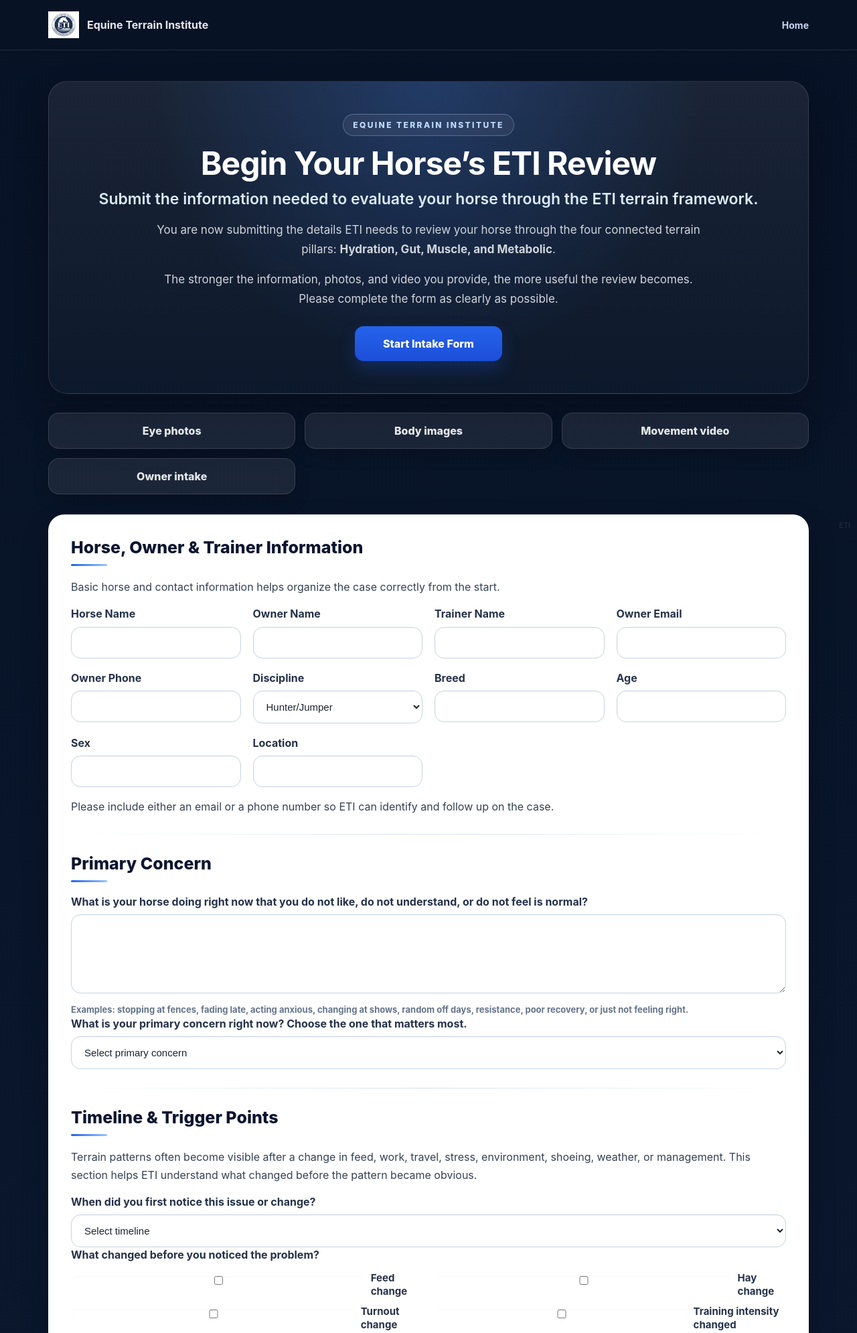
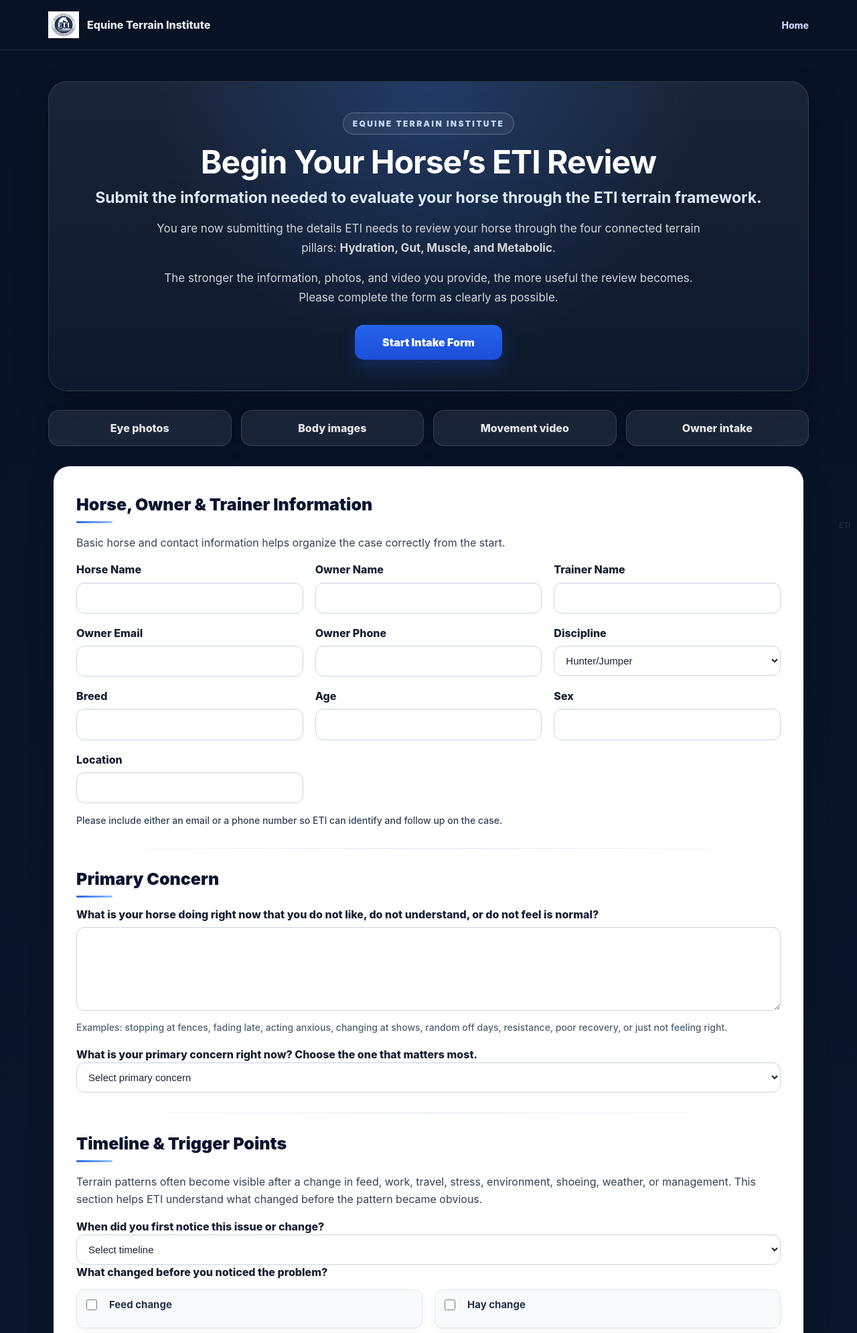
Before and after one commit to Hallinass01/eti-system, a Flask app: page / in a window 1280 px wide. Shown: the top 1990 px of the page at 67% size. Run offline with Flask 3, Linux system fonts and the light colour scheme.

Commit message:
Update style.css

```diff
--- a/static/style.css
+++ b/static/style.css
@@ -6,13 +6,19 @@
   --panel:#ffffff;
   --soft:#f6f8fc;
   --ink:#0b1530;
+  --text:#334155;
   --muted:#64748b;
   --line:#dbe3ef;
+  --lightblue:#dbeafe;
 }
 
-*{box-sizing:border-box}
+*{
+  box-sizing:border-box;
+}
 
-html{scroll-behavior:smooth}
+html{
+  scroll-behavior:smooth;
+}
 
 body{
   margin:0;
@@ -44,7 +54,7 @@ body{
   align-items:center;
   gap:12px;
   color:#e5e7eb;
-  font-weight:700;
+  font-weight:800;
 }
 
 .logo img{
@@ -56,18 +66,26 @@ body{
 .nav{
   display:flex;
   gap:20px;
+  align-items:center;
 }
 
 .nav a{
   color:#cbd5f5;
   text-decoration:none;
-  font-weight:700;
+  font-weight:800;
   font-size:14px;
 }
 
-.nav a:hover{color:#fff}
+.nav a:hover{
+  color:#ffffff;
+}
+
+/* ------------------------------
+   Page / Hero
+------------------------------ */
 
 .page{
+  width:100%;
   max-width:1180px;
   margin:0 auto;
   padding:46px 22px 70px;
@@ -86,7 +104,7 @@ body{
 }
 
 .hero.compact{
-  padding:48px 28px;
+  padding:46px 28px;
 }
 
 .eyebrow,
@@ -95,7 +113,7 @@ body{
   font-size:12px;
   letter-spacing:2.4px;
   text-transform:uppercase;
-  font-weight:800;
+  font-weight:900;
   color:#bfdbfe;
   padding:8px 14px;
   border-radius:999px;
@@ -108,14 +126,14 @@ body{
   margin:0 0 14px;
   font-size:48px;
   line-height:1.05;
-  color:#fff;
+  color:#ffffff;
   letter-spacing:-1px;
 }
 
 .hero h2{
   margin:0 0 18px;
   font-size:23px;
-  font-weight:600;
+  font-weight:650;
   color:#dbeafe;
 }
 
@@ -136,12 +154,16 @@ body{
 
 .hero li{
   margin:8px 0;
-  font-weight:700;
+  font-weight:800;
 }
+
+/* ------------------------------
+   Trust Strip
+------------------------------ */
 
 .trust-strip{
   display:grid;
-  grid-template-columns:repeat(3,1fr);
+  grid-template-columns:repeat(4,minmax(0,1fr));
   gap:14px;
   margin:0 0 30px;
 }
@@ -152,10 +174,14 @@ body{
   border-radius:16px;
   padding:16px;
   text-align:center;
-  font-weight:800;
+  font-weight:850;
   color:#e5e7eb;
   box-shadow:0 10px 24px rgba(0,0,0,.16);
 }
+
+/* ------------------------------
+   Panels / Sections
+------------------------------ */
 
 .panel{
   background:var(--panel);
@@ -165,13 +191,21 @@ body{
   margin-bottom:28px;
   box-shadow:0 18px 40px rgba(0,0,0,.22);
   overflow:hidden;
+  min-width:0;
+  overflow-wrap:break-word;
+}
+
+form.panel{
+  max-width:1120px;
+  margin-left:auto;
+  margin-right:auto;
 }
 
 .section-title{
   font-size:25px;
-  font-weight:850;
+  font-weight:900;
   color:#0b1530;
-  margin:0 0 18px;
+  margin:8px 0 14px;
 }
 
 .section-title::after{
@@ -184,102 +218,178 @@ body{
   background:linear-gradient(90deg,#2563eb,#93c5fd);
 }
 
-.panel p{
-  line-height:1.65;
-  color:#334155;
+.section-divider{
+  height:1px;
+  margin:30px 0;
+  background:linear-gradient(90deg,transparent,#d7e1ee,transparent);
 }
 
+.panel p,
 .panel ul{
-  line-height:1.7;
-  color:#334155;
+  line-height:1.65;
+  color:var(--text);
 }
+
+.helper,
+.helper-text,
+small{
+  color:#526174;
+  font-size:14px;
+  line-height:1.45;
+  font-weight:500;
+}
+
+small{
+  display:block;
+  margin-top:8px;
+}
+
+/* ------------------------------
+   Grid Layouts
+------------------------------ */
 
 .grid{
   display:grid;
   gap:18px;
+  align-items:start;
 }
 
-.grid.two{grid-template-columns:repeat(2,1fr)}
-.grid.three{grid-template-columns:repeat(3,1fr)}
-.grid.four{grid-template-columns:repeat(4,1fr)}
+.grid.two{
+  grid-template-columns:repeat(2,minmax(0,1fr));
+}
+
+.grid.three{
+  grid-template-columns:repeat(3,minmax(0,1fr));
+}
+
+.grid.four{
+  grid-template-columns:repeat(3,minmax(0,1fr));
+}
+
+/* ------------------------------
+   Form Fields
+------------------------------ */
 
 label{
-  display:block;
-  font-weight:700;
-  color:#24324a;
+  display:flex;
+  flex-direction:column;
+  gap:7px;
+  font-weight:800;
+  color:#172033;
   line-height:1.45;
+  min-width:0;
 }
 
-input,select,textarea{
+input,
+select,
+textarea{
   width:100%;
-  margin-top:7px;
-  padding:14px 15px;
-  border-radius:14px;
-  border:1px solid #c7d3e3;
+  box-sizing:border-box;
+  border:1px solid #cbd5e1;
+  border-radius:12px;
+  padding:12px 13px;
   font-size:15px;
-  background:#fff;
+  line-height:1.35;
+  background:#ffffff;
   color:#1b2330;
   box-shadow:inset 0 1px 2px rgba(15,23,42,.03);
 }
 
-input:focus,select:focus,textarea:focus{
+input:focus,
+select:focus,
+textarea:focus{
   outline:none;
   border-color:#60a5fa;
   box-shadow:0 0 0 4px rgba(96,165,250,.18);
 }
 
 textarea{
-  min-height:118px;
+  min-height:105px;
   resize:vertical;
 }
 
-textarea[name="horse_story"]{min-height:150px}
+textarea[name="horse_story"]{
+  min-height:150px;
+}
 
-small{
-  display:block;
-  margin-top:8px;
-  color:#64748b;
-  font-size:13px;
-  line-height:1.5;
+.wide-label{
+  grid-column:1 / -1;
+  margin-bottom:18px;
 }
+
+.wide-label textarea{
+  min-height:125px;
+}
+
+/* ------------------------------
+   Fieldsets
+------------------------------ */
 
 fieldset{
   border:1px solid var(--line);
   border-radius:18px;
-  padding:20px;
-  margin-top:24px;
-  background:#fcfdff;
+  padding:22px;
+  margin:0;
+  background:#ffffff;
 }
 
 legend{
-  padding:0 8px;
-  font-weight:850;
-  color:#16345f;
+  padding:0 10px;
+  font-weight:900;
+  color:#0f2747;
+  font-size:20px;
+}
+
+/* ------------------------------
+   Checkbox Grid - Clean Alignment
+------------------------------ */
+
+.check-grid{
+  display:grid;
+  grid-template-columns:repeat(2,minmax(0,1fr));
+  gap:12px 18px;
+  margin:14px 0 18px;
+  align-items:stretch;
+}
+
+.check-grid label{
+  display:grid !important;
+  grid-template-columns:24px 1fr !important;
+  column-gap:10px;
+  align-items:start !important;
+  min-height:58px;
+  height:100%;
+  padding:12px 14px !important;
+  box-sizing:border-box;
+  text-align:left;
+  line-height:1.35;
+  font-size:15px;
+  font-weight:700;
+  color:#24324a;
+  background:#f8fafc;
+  border:1px solid #e2e8f0;
+  border-radius:12px;
+  box-shadow:0 5px 12px rgba(15,23,42,.04);
+}
+
+.check-grid input[type="checkbox"]{
+  width:16px !important;
+  height:16px !important;
+  min-width:16px;
+  margin:2px 0 0 0 !important;
+  padding:0 !important;
+  justify-self:start;
+  align-self:start;
+  accent-color:var(--blue);
 }
 
 .checks{
-  display:grid;
-  grid-template-columns:repeat(2,1fr);
-  gap:12px 18px;
+  display:block;
 }
 
-.checks label{
-  display:flex;
-  gap:12px;
-  align-items:flex-start;
-  padding:14px 16px;
-  border-radius:15px;
-  background:linear-gradient(180deg,#fff,#f8fbff);
-  border:1px solid var(--line);
-  box-shadow:0 5px 12px rgba(15,23,42,.04);
-}
-
-.checks input[type="checkbox"]{
-  width:auto;
-  margin-top:3px;
-  accent-color:#2563eb;
-  transform:scale(1.15);
-}
+/* ------------------------------
+   Buttons
+------------------------------ */
 
 .submit-row{
   display:flex;
@@ -291,51 +401,36 @@ legend{
   text-align:center;
 }
 
-button,.hero-cta{
+button,
+.hero-cta{
   display:inline-block;
   min-width:220px;
   padding:16px 28px;
   border-radius:13px;
   border:none;
   background:linear-gradient(180deg,var(--blue),var(--blue2));
-  color:#fff;
+  color:#ffffff;
   font-size:16px;
-  font-weight:850;
+  font-weight:900;
   text-decoration:none;
   cursor:pointer;
   box-shadow:0 12px 26px rgba(37,99,235,.25);
 }
 
-button:hover,.hero-cta:hover{
+button:hover,
+.hero-cta:hover{
   background:linear-gradient(180deg,#1d4ed8,#1e40af);
 }
 
-button:active,.hero-cta:active{
+button:active,
+.hero-cta:active{
   transform:translateY(1px);
 }
 
-.section-divider{
-  height:1px;
-  margin:28px 0;
-  background:linear-gradient(90deg,transparent,#d7e1ee,transparent);
-}
+/* ------------------------------
+   Case Detail / Highlights
+------------------------------ */
 
-.framework-grid{
-  display:grid;
-  grid-template-columns:repeat(2,minmax(0,1fr));
-  gap:18px;
-  margin:18px 0;
-}
-
-.framework-card{
-  height:100%;
-}
-
-@media (max-width:980px){
-  .framework-grid{
-    grid-template-columns:1fr;
-  }
-}
 .case-highlight{
   background:#f8fbff;
   border:1px solid var(--line);
@@ -578,261 +754,31 @@ button:active,.hero-cta:active{
     grid-template-columns:1fr;
   }
 }
-.framework-grid{
-  display:grid;
-  grid-template-columns:repeat(2,minmax(0,1fr));
-  gap:18px;
-  margin:18px 0;
-}
 
-.framework-card{
-  height:100%;
-}
-
-@media (max-width:980px){
-  .framework-grid{
+@media (max-width:680px){
+  .grid.four,
+  .grid.three,
+  .grid.two,
+  .trust-strip,
+  .summary-strip{
     grid-template-columns:1fr;
   }
-}
-/* DESKTOP LAYOUT FIX */
-@media (min-width:981px){
-  .page{
-    width:100%;
-    max-width:1180px;
-    margin:0 auto;
-    padding-left:22px;
-    padding-right:22px;
+
+  form.panel{
+    padding:20px;
   }
 
-  .hero,
-  .panel{
-    width:100%;
-    max-width:100%;
+  fieldset{
+    padding:18px;
   }
 
-  .framework-grid{
-    grid-template-columns:repeat(2,minmax(0,1fr));
+  button,
+  .hero-cta{
     width:100%;
+    min-width:0;
   }
 
-  .grid.four{
-    grid-template-columns:repeat(4,minmax(0,1fr));
-  }
-
-  .grid.three{
-    grid-template-columns:repeat(3,minmax(0,1fr));
-  }
-
-  .grid.two{
-    grid-template-columns:repeat(2,minmax(0,1fr));
-  }
-
-  .trust-strip{
-    grid-template-columns:repeat(3,minmax(0,1fr));
-  }
-
-  .summary-strip{
-    grid-template-columns:repeat(4,minmax(0,1fr));
+  .check-grid label{
+    min-height:auto;
   }
 }
-
-/* PREVENT LONG TEXT FROM BREAKING CARD WIDTHS */
-.panel,
-.framework-card,
-.case-highlight,
-.summary-card,
-.trust-strip div{
-  min-width:0;
-  overflow-wrap:break-word;
-}
-.hidden-admin-link {
-  position: fixed;
-  right: 10px;
-  bottom: 8px;
-  z-index: 9999;
-}
-
-.hidden-admin-link a {
-  color: rgba(255, 255, 255, 0.12);
-  font-size: 11px;
-  text-decoration: none;
-}
-
-.hidden-admin-link a:hover {
-  color: rgba(255, 255, 255, 0.75);
-}
-.check-grid {
-  display: grid;
-  grid-template-columns: repeat(2, minmax(0, 1fr));
-  gap: 10px 18px;
-  margin: 12px 0 18px;
-}
-
-.check-grid label {
-  display: flex;
-  align-items: flex-start;
-  gap: 8px;
-  font-size: 15px;
-  line-height: 1.35;
-}
-
-.helper-text {
-  color: #475569;
-  font-size: 15px;
-  line-height: 1.5;
-  margin: 4px 0 12px;
-}
-
-@media (max-width: 720px) {
-  .check-grid {
-    grid-template-columns: 1fr;
-  }
-  /* ------------------------------
-   ETI Intake Form Layout Cleanup
------------------------------- */
-
-form.panel {
-  max-width: 1120px;
-  margin-left: auto;
-  margin-right: auto;
-}
-
-.grid {
-  display: grid;
-  gap: 18px;
-  align-items: start;
-}
-
-.grid.four {
-  grid-template-columns: repeat(3, minmax(0, 1fr));
-}
-
-.grid.three {
-  grid-template-columns: repeat(3, minmax(0, 1fr));
-}
-
-.grid.two {
-  grid-template-columns: repeat(2, minmax(0, 1fr));
-}
-
-label {
-  display: flex;
-  flex-direction: column;
-  gap: 7px;
-  font-weight: 700;
-  color: #172033;
-}
-
-input,
-select,
-textarea {
-  width: 100%;
-  box-sizing: border-box;
-  border: 1px solid #cbd5e1;
-  border-radius: 12px;
-  padding: 12px 13px;
-  font-size: 15px;
-  line-height: 1.35;
-  background: #ffffff;
-}
-
-textarea {
-  min-height: 105px;
-  resize: vertical;
-}
-
-.wide-label {
-  grid-column: 1 / -1;
-  margin-bottom: 18px;
-}
-
-.wide-label textarea {
-  min-height: 125px;
-}
-
-small,
-.helper,
-.helper-text {
-  color: #526174;
-  font-size: 14px;
-  line-height: 1.45;
-  font-weight: 500;
-}
-
-fieldset {
-  border: 1px solid #dbe3ef;
-  border-radius: 18px;
-  padding: 22px;
-  margin: 0;
-  background: #ffffff;
-}
-
-legend {
-  padding: 0 10px;
-  font-weight: 800;
-  color: #0f2747;
-  font-size: 20px;
-}
-
-.check-grid {
-  display: grid;
-  grid-template-columns: repeat(2, minmax(0, 1fr));
-  gap: 12px 18px;
-  margin-top: 14px;
-}
-
-.check-grid label {
-  flex-direction: row;
-  align-items: flex-start;
-  gap: 9px;
-  font-weight: 600;
-  line-height: 1.35;
-  background: #f8fafc;
-  border: 1px solid #e2e8f0;
-  border-radius: 12px;
-  padding: 11px 12px;
-}
-
-.check-grid input[type="checkbox"] {
-  width: auto;
-  margin-top: 3px;
-}
-
-.section-title {
-  margin-top: 8px;
-  margin-bottom: 12px;
-}
-
-.section-divider {
-  margin: 28px 0;
-}
-
-/* Clean mobile stacking */
-@media (max-width: 980px) {
-  .grid.four,
-  .grid.three,
-  .grid.two {
-    grid-template-columns: repeat(2, minmax(0, 1fr));
-  }
-
-  .check-grid {
-    grid-template-columns: 1fr;
-  }
-}
-
-@media (max-width: 680px) {
-  .grid.four,
-  .grid.three,
-  .grid.two {
-    grid-template-columns: 1fr;
-  }
-
-  form.panel {
-    padding: 20px;
-  }
-
-  fieldset {
-    padding: 18px;
-  }
-}
-}
```
Also changed, not shown: other parts of static/style.css (+136 -51 lines).
